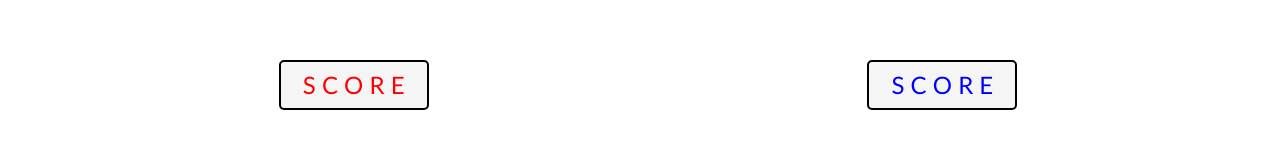
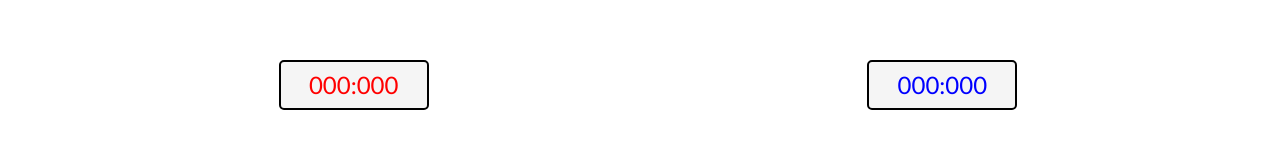
Before and after one commit to blancabigeriego/kata_score-keeper, an Angular app: page / in a window 1280 px wide. Shown: the part 214-360 px from the top of the page. Built offline with nearby package versions, Linux system fonts and the light colour scheme.

Commit message:
add socre binding

```diff
--- a/src/app/components/marker/marker.component.ts
+++ b/src/app/components/marker/marker.component.ts
@@ -1,4 +1,4 @@
-import { Component } from "@angular/core";
+import { Component, Input } from "@angular/core";
 
 @Component({
   selector: "app-marker",
@@ -6,5 +6,5 @@
   styleUrls: ["./marker.component.scss"],
 })
 export class MarkerComponent {
-  public score: string = "S C O R E";
+  @Input() public score: string = "S C O R E";
 }
--- a/src/app/components/team/team.component.html
+++ b/src/app/components/team/team.component.html
@@ -1,5 +1,5 @@
 <div class="container">
-  <app-marker class="marker"></app-marker>
+  <app-marker class="marker" [score]="teamScore"></app-marker>
   <h1>TEAM NUMBER {{ teamName }}</h1>
 
   <div class="button-container">
--- a/src/app/components/team/team.component.ts
+++ b/src/app/components/team/team.component.ts
@@ -8,4 +8,5 @@
 export class TeamComponent {
   @Input() teamName: number = 0;
   public numberOfButtonsAndPoints: number[] = [1, 2, 3];
+  public teamScore: string = "000:000";
 }
```
